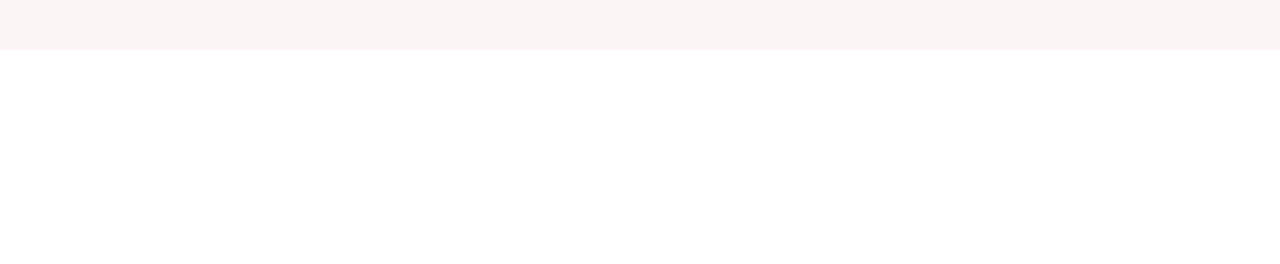
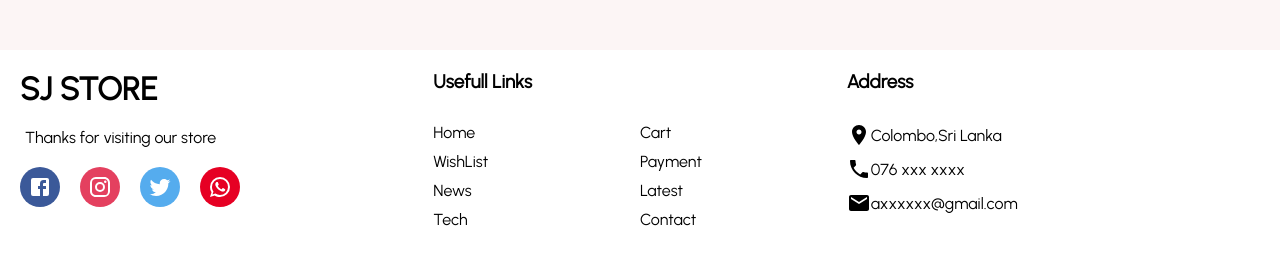
Before and after one commit to afraj18/React-ECom, a React (Create React App) app: page / in a window 1280 px wide. Shown: the part 2746-3010 px from the top of the page. Before the commit the page ends 2796 px from the top, so only its background shows below. Built offline with nearby package versions, Linux system fonts and the light colour scheme.

Commit message:
13NovLastCommit

```diff
--- a/src/App.jsx
+++ b/src/App.jsx
@@ -1,3 +1,4 @@
+// import Product from "./pages/Product";
 import Home from "./pages/Home";
 
 const App = () => {
--- /dev/null
+++ b/src/components/Footer.jsx
@@ -0,0 +1,115 @@
+import { Facebook, Instagram, Mail, Phone, Room, Twitter, WhatsApp } from '@material-ui/icons';
+import styled from 'styled-components';
+
+const Container = styled.div`
+    display:flex;
+    height: 30vh;
+    margin:20px;
+`
+const Left = styled.div`
+    display:flex;
+    flex:1;
+    flex-direction:column;
+
+`
+const Logo = styled.h1`
+    margin-left:0px 20px;
+`
+const Description = styled.p`
+    margin:20px 5px;
+`
+
+const SocialContainer = styled.div`
+    display:flex;
+`
+const SocialIcon = styled.div`
+    display:flex;
+    width:40px;
+    height:40px;
+    border-radius:50%;
+    color:white;
+    Background-color: #${props => props.color};
+    justify-content:center;
+    align-items:center;
+    margin-right:20px;
+    cursor:pointer;
+`
+
+const Center = styled.div`
+    flex:1;
+
+`
+const Title = styled.h3`
+    margin-bottom : 30px;
+`
+const List = styled.ul`
+    margin:0px;
+    padding:0px;
+    list-style:none;
+    display:flex;
+    flex-wrap: wrap;
+`
+const ListItems = styled.li`
+    width: 50%;
+    margin-bottom: 10px;
+    cursor:pointer;
+`
+
+const Right = styled.div`
+    flex:1;
+`
+const ContactItem = styled.div`
+    margin-bottom :10px;
+    display:flex;
+    align-items:center;
+    cursor:pointer;
+`
+
+
+
+const Footer = () => {
+    return (
+        <Container>
+            <Left>
+                <Logo>SJ STORE</Logo>
+                <Description>Thanks for visiting our store </Description>
+                <SocialContainer>
+                    <SocialIcon color="3B5999">
+                        <Facebook />
+                    </SocialIcon>
+                    <SocialIcon color="E4405F">
+                        <Instagram />
+                    </SocialIcon>
+                    <SocialIcon color="55ACEE">
+                        <Twitter />
+                    </SocialIcon>
+                    <SocialIcon color="E60023">
+                        <WhatsApp />
+                    </SocialIcon>
+                </SocialContainer>
+            </Left>
+
+            <Center>
+                <Title> Usefull Links</Title>
+                <List>
+                    <ListItems>Home</ListItems>
+                    <ListItems>Cart</ListItems>
+                    <ListItems>WishList</ListItems>
+                    <ListItems>Payment</ListItems>
+                    <ListItems>News</ListItems>
+                    <ListItems>Latest</ListItems>
+                    <ListItems>Tech</ListItems>
+                    <ListItems>Contact</ListItems>
+                </List>
+            </Center>
+            <Right>
+                <Title>Address</Title>
+                <ContactItem><Room /> Colombo,Sri Lanka</ContactItem>
+                <ContactItem><Phone /> 076 xxx xxxx</ContactItem>
+                <ContactItem><Mail /> axxxxxx@gmail.com</ContactItem>
+            </Right>
+        </Container>
+    )
+}
+
+export default Footer
--- a/src/pages/Home.jsx
+++ b/src/pages/Home.jsx
@@ -6,6 +6,7 @@ import { Slider1 } from '../components/Slider1';
 import Category from '../components/Category';
 import Products from '../components/Products';
 import Newsletter from '../components/Newsletter';
+import Footer from '../components/Footer';
 
 
 
@@ -23,6 +24,7 @@ export const Home = () => {
             <Category />
             <Products />
             <Newsletter />
+            <Footer />
 
         </div>
     )
```
Also changed, not shown: src/pages/Product.jsx (added, +20 -0 lines), src/pages/ProductList.jsx (added).
